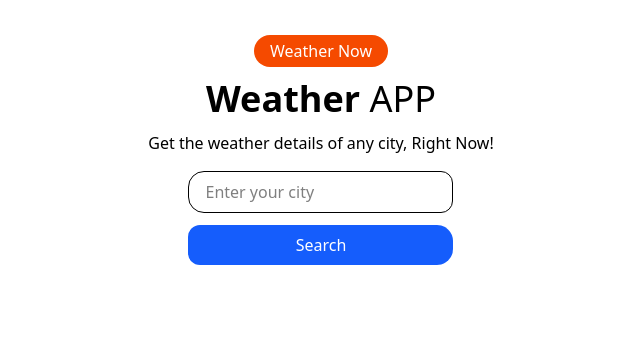
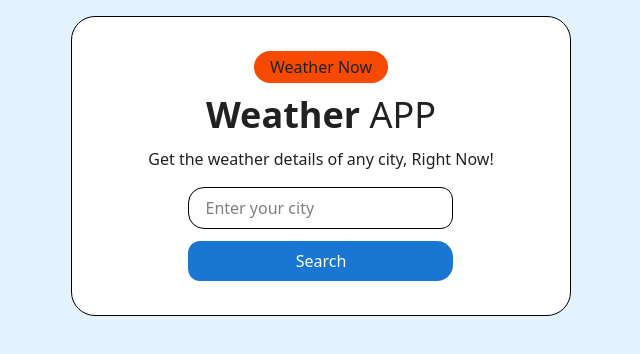
Before and after one commit to ankitojha07/weather-now, a React (Vite) app: page / in a window 1280 px wide. Shown: the top 354 px of the page, without its empty margins (319-959 px from the left). Built offline with nearby package versions, Linux system fonts and the light colour scheme.

Commit message:
basic color changes in the UI of the final application

```diff
--- a/src/components/InputCard.jsx
+++ b/src/components/InputCard.jsx
@@ -15,7 +15,7 @@ const FinalInputCard = ({ onSearch }) => {
   };
 
   return (
-    <div className="md:h-[300px] md:w-[500px] w-full bg-white p-8 flex flex-col justify-center items-center rounded-3xl gap-3">
+    <div className="md:h-[300px] md:w-[500px] w-full p-8 flex flex-col justify-center items-center rounded-3xl gap-3 bg-white border">
       <p className="text-white bg-orange-600 px-4 py-1 rounded-full">
         Weather Now
       </p>
@@ -24,9 +24,7 @@ const FinalInputCard = ({ onSearch }) => {
       </p>
       <div className="flex flex-col justify-center items-center gap-4 text-center">
         <div className="flex flex-col justify-center items-center">
-          <p className="font-extralight">
-            Get the weather details of any city, Right Now!
-          </p>
+          <p className="">Get the weather details of any city, Right Now!</p>
         </div>
         <div className="flex justify-center items-center flex-col gap-3">
           <input
@@ -45,7 +43,7 @@ const FinalInputCard = ({ onSearch }) => {
           )}
           <button
             id="searchBtn"
-            className="bg-blue-600 text-white px-4 py-2 md:rounded-e-2xl rounded-xl w-full"
+            className="bg-[#1976D2] text-white px-4 py-2 md:rounded-e-2xl rounded-xl w-full"
             onClick={handleSearch}
           >
             Search
--- a/src/components/OutputCard.jsx
+++ b/src/components/OutputCard.jsx
@@ -6,7 +6,7 @@ const FinalOutput = ({ weatherData }) => {
   }
 
   return (
-    <div className="md:h-[200px] md:w-[500px] w-full bg-white p-8 flex flex-col justify-center items-center rounded-3xl md:gap-8 gap-4">
+    <div className="md:h-[200px] md:w-[500px] w-full p-8 flex flex-col justify-center items-center rounded-3xl md:gap-8 gap-4 bg-white border">
       <div
         id="outputCard"
         className="flex flex-col gap-4 justify-center items-center"
--- a/src/index.css
+++ b/src/index.css
@@ -1 +1,9 @@
 @import "tailwindcss";
+
+body{
+    background: linear-gradient(90deg, #E3F2FD 0%, #E3F2FD 100%);
+}
+
+p{
+    color: #212121
+}
--- a/src/pages/WeatherApp.jsx
+++ b/src/pages/WeatherApp.jsx
@@ -19,7 +19,7 @@ const WeatherApp = () => {
   };
 
   return (
-    <div className="flex flex-col items-center gap-8">
+    <div className="flex flex-col items-center gap-8 p-4">
       <InputCard onSearch={handleSearch} />
       <OutputCard weatherData={weatherData} />
     </div>
```
